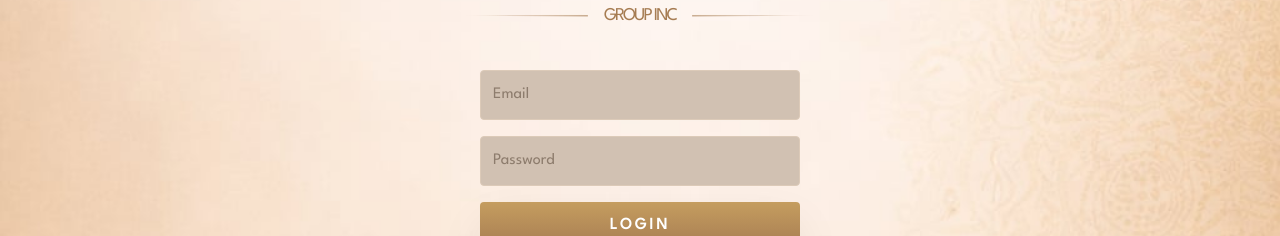
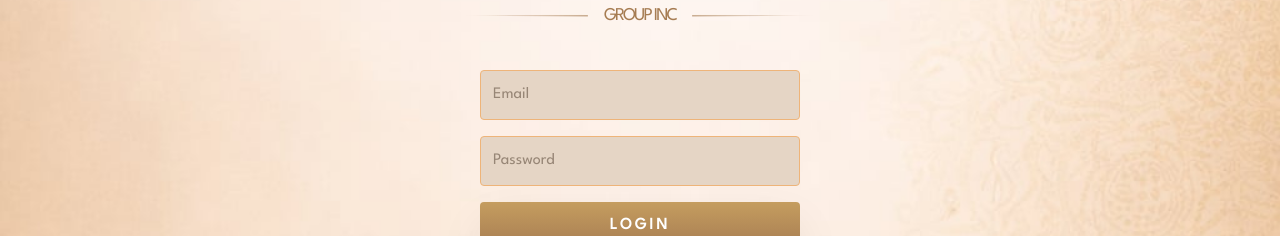
Before and after one commit to lindsey5/Zhiyuan-Frontend, a React (Vite) app: page / in a window 1280 px wide. Shown: the part 359-595 px from the top of the page. Built offline with nearby package versions, Linux system fonts and the light colour scheme; a web font is replaced by a local one.

Commit message:
feat: add customized text input component

```diff
--- a/index.html
+++ b/index.html
@@ -2,7 +2,7 @@
 <html lang="en">
   <head>
     <meta charset="UTF-8" />
-    <link rel="icon" type="image/svg+xml" href="/vite.svg" />
+    <link rel="icon" type="image/svg+xml" href="/dark-logo.png" />
     <meta name="viewport" content="width=device-width, initial-scale=1.0" />
     <title>Zhiyuan Enterprice Group Inc.</title>
   </head>
--- /dev/null
+++ b/src/components/ui/TextField.tsx
@@ -0,0 +1,47 @@
+type InputProps = {
+    label?: string;
+    type?: string;
+    placeholder?: string;
+    error?: string;
+    disabled?: boolean;
+    registration?: any;
+};
+
+export default function TextField({
+    label,
+    type = "text",
+    placeholder,
+    disabled,
+    error,
+    registration,
+}: InputProps) {
+    return (
+        <div className="w-full flex flex-col gap-1">
+            {label && (
+                <label className="text-sm text-primary font-medium">
+                    {label}
+                </label>
+            )}
+
+            <input
+                {...registration}
+                disabled={disabled}
+                type={type}
+                placeholder={placeholder}
+                className={`w-full p-3 bg-input-ui border rounded-sm font-sans text-primary outline-none transition-all
+                    ${
+                        error
+                            ? "border-red-500 focus:border-red-500"
+                            : "border-[var(--border-ui)] focus:border-gold"
+                    }
+                `}
+            />
+
+            {error && (
+                <span className="text-xs text-red-500">
+                    {error}
+                </span>
+            )}
+        </div>
+    );
+}
--- a/src/index.css
+++ b/src/index.css
@@ -31,7 +31,7 @@
 @layer base {
   :root {
     --bg-main: #f0d7b7;
-    --bg-input: #d1c1b2;
+    --bg-input: #e5d5c5;
     --bg-toggle: #e5d5c5;
     --bg-toggle-inner: #d4bfa7;
 
@@ -40,7 +40,7 @@
     --text-primary: #4a3728;
     --text-muted: #030303;
 
-    --border-ui: #dccab8;
+    --border-ui: #eeb479;
     --accent-gold: #a67c52;
     --toggle-thumb: #ffffff;
     --toggle-border: #c4c0be;
--- a/src/pages/auth/Login.tsx
+++ b/src/pages/auth/Login.tsx
@@ -8,6 +8,7 @@ import ToggleButton from '../../components/ui/ToggleButton';
 import TaperedLine from '../../components/ui/Lines';
 import { useAuthStore } from '../../lib/store/authStore';
 import { Navigate } from 'react-router-dom';
+import TextField from '../../components/ui/TextField';
 
 const LoginPage: React.FC = () => {
     const { isDark } = useThemeStore();
@@ -58,22 +59,20 @@ const LoginPage: React.FC = () => {
                 {errorMessage && <p className="text-red-500 text-[10px] font-serif uppercase text-center">{errorMessage}</p>}
 
                 <div className="space-y-1">
-                    <input
-                        {...register("email")}
+                    <TextField
                         placeholder="Email"
-                        className="w-full p-3 bg-input-ui border border-[var(--border-ui)] rounded-sm font-sans text-primary outline-none focus:border-gold transition-all"
+                        registration={register("email")}
+                        error={errors.email?.message}
                     />
-                    {errors.email && <p className="text-red-500 text-[10px] font-serif uppercase">{errors.email.message}</p>}
                 </div>
 
                 <div className="space-y-1">
-                    <input
-                        {...register("password")}
+                    <TextField
                         type="password"
                         placeholder="Password"
-                        className="w-full p-3 bg-input-ui border border-[var(--border-ui)] rounded-sm font-sans text-primary outline-none focus:border-gold transition-all"
+                        registration={register("password")}
+                        error={errors.password?.message}
                     />
-                    {errors.password && <p className="text-red-500 text-[10px] font-serif uppercase">{errors.password.message}</p>}
                 </div>
 
                 <button
--- a/src/pages/dashboard/AccountSettings.tsx
+++ b/src/pages/dashboard/AccountSettings.tsx
@@ -7,6 +7,7 @@ import { useUser } from "../../hooks/useUser";
 import { useEffect } from "react";
 import { sileo } from "sileo";
 import GoldButton from "../../components/ui/GoldButton";
+import TextField from "../../components/ui/TextField";
 
 export default function AccountSettings() {
     const { user } = useAuthStore();
@@ -55,36 +56,34 @@ export default function AccountSettings() {
                 >
                     <div className="grid grid-cols-1 md:grid-cols-2 gap-4">
                         <div className="space-y-1">
-                            <span className="font-sans">Firstname</span>
-                            <input
+                            <TextField
+                                label="Firstname"
+                                placeholder="e.g. John"
+                                registration={register("firstname")}
+                                error={errors.firstname?.message}
                                 disabled={updateOwn.isPending}
-                                {...register("firstname")}
-                                placeholder="Firstname"
-                                className="w-full p-3 bg-input-ui border border-[var(--border-ui)] rounded-sm font-sans text-primary outline-none focus:border-gold transition-all"
                             />
-                            {errors.firstname && <p className="text-red-500 text-[10px] font-serif uppercase">{errors.firstname.message}</p>}
                         </div>
 
                         <div className="space-y-1">
-                            <span className="font-sans">Lastname</span>
-                            <input
+                            <TextField
+                                label="Lastname"
+                                placeholder="e.g. Doe"
+                                registration={register("lastname")}
+                                error={errors.lastname?.message}
                                 disabled={updateOwn.isPending}
-                                {...register("lastname")}
-                                placeholder="Lastname"
-                                className="w-full p-3 bg-input-ui border border-[var(--border-ui)] rounded-sm font-sans text-primary outline-none focus:border-gold transition-all"
                             />
-                            {errors.lastname && <p className="text-red-500 text-[10px] font-serif uppercase">{errors.lastname.message}</p>}
                         </div>
 
                         <div className="space-y-1">
-                            <span className="font-sans">Email</span>
-                            <input
+                            <TextField
+                                label="Email"
+                                type="email"
+                                placeholder="name@example.com"
+                                registration={register("email")}
+                                error={errors.email?.message}
                                 disabled={updateOwn.isPending}
-                                {...register("email")}
-                                placeholder="Email"
-                                className="w-full p-3 bg-input-ui border border-[var(--border-ui)] rounded-sm font-sans text-primary outline-none focus:border-gold transition-all"
                             />
-                            {errors.email && <p className="text-red-500 text-[10px] font-serif uppercase">{errors.email.message}</p>}
                         </div>
                     </div>
                     <div className="flex justify-end gap-3 mt-5">
```
